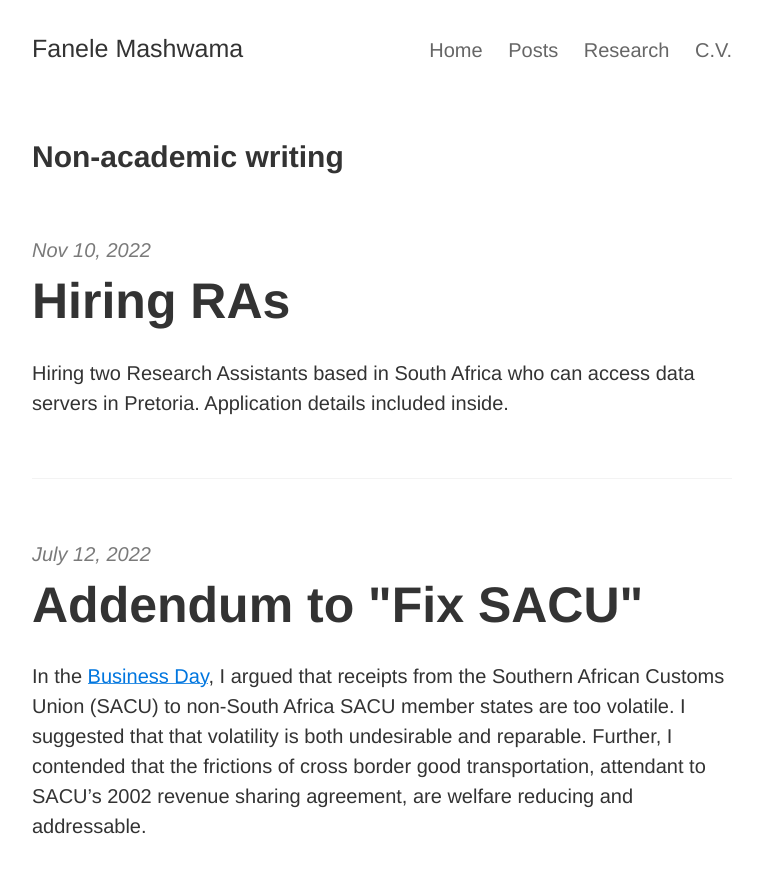
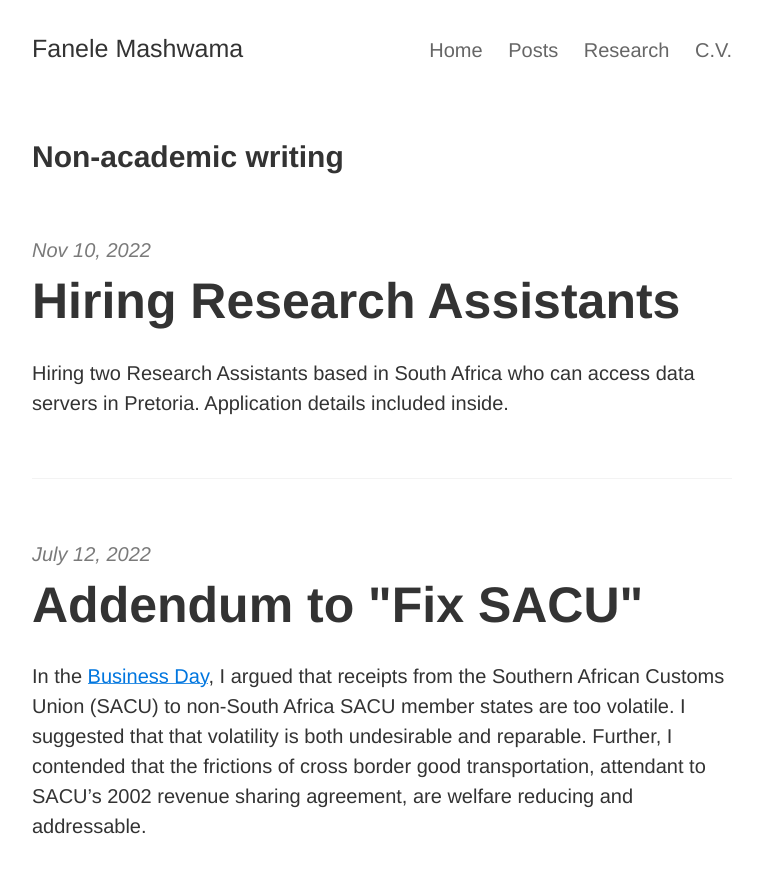
Before and after one commit to fmashwama/fmashwama.github.io, a Jekyll site: the page posts/index.html, which Jekyll copies as it is, in a window 1280 px wide and 900 px high. Shown: the top 873 px of the window, without its empty margins (258-1019 px from the left). Built offline with Jekyll 4.4.1, drawn with Linux system fonts in a browser that asks for light colours.

Commit message:
Update index.html

```diff
--- a/posts/index.html
+++ b/posts/index.html
@@ -155,7 +155,7 @@
 	<div class="post py3">
           <p class="post-meta">Nov 10, 2022</p>
 
-           <a href="/posts/Hiring RAs" class="post-link"><h3 class="h1 post-title">Hiring RAs</h3></a>
+           <a href="/posts/2022-11-20-Hiring-RAs" class="post-link"><h3 class="h1 post-title">Hiring Research Assistants</h3></a>
           <span class="post-summary">
 
               <p>Hiring two Research Assistants based in South Africa who can access data servers in Pretoria. Application details included inside.</p>
```
